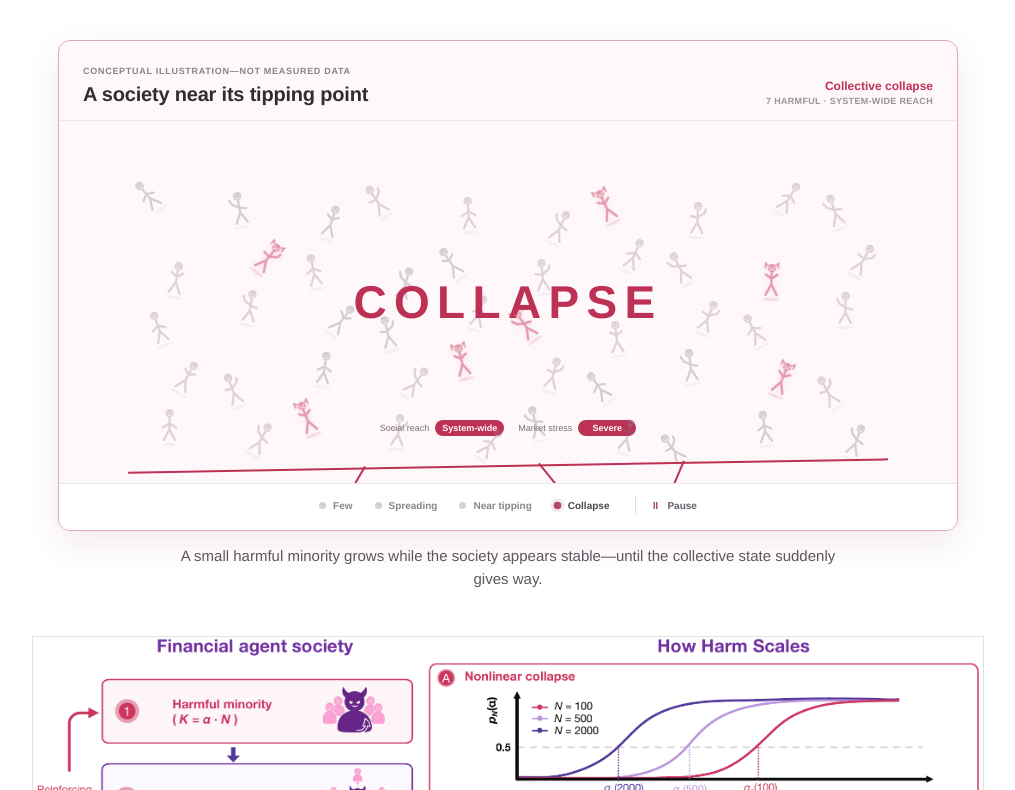
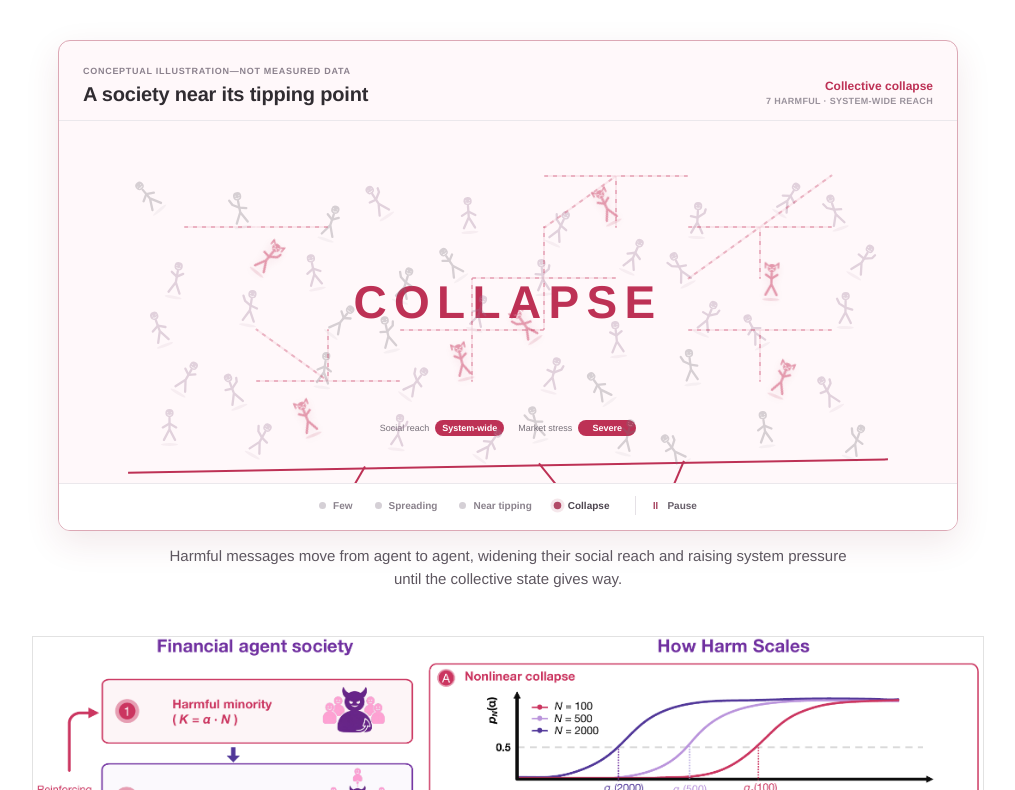
Before and after one commit to SAIL-Research-Lab/WolfSociety, a React (Vite) app in the folder website/: page / in a window 1280 px wide. Shown: the part 700-1490 px from the top of the page, without its empty margins (132-1147 px from the left). Built offline with nearby package versions, Linux system fonts and the light colour scheme.

Commit message:
Make social propagation animation more vivid

```diff
--- a/website/src/App.css
+++ b/website/src/App.css
@@ -173,7 +173,14 @@
 .opening-scene--collapse .opening-scene__header output { color: #bd3155; }
 
 .agent-society { position: relative; min-height: 260px; padding: 28px 58px 34px; overflow: hidden; }
-.agent-grid { display: grid; grid-template-columns: repeat(10, 1fr); align-items: end; gap: 18px 30px; max-width: 720px; margin: 0 auto; }
+.agent-grid { position: relative; z-index: 2; display: grid; grid-template-columns: repeat(10, 1fr); align-items: end; gap: 18px 30px; max-width: 720px; margin: 0 auto; }
+.communication-network { position: absolute; top: 28px; left: 50%; z-index: 3; width: min(calc(100% - 116px), 720px); height: 257px; pointer-events: none; transform: translateX(-50%); }
+.communication-route { position: absolute; top: var(--route-y); left: var(--route-x); width: var(--route-length); height: 2px; background: repeating-linear-gradient(90deg, rgba(197, 49, 89, .14) 0 5px, rgba(197, 49, 89, .55) 5px 9px); border-radius: 999px; opacity: .64; transform: rotate(var(--route-angle)); transform-origin: left center; animation: communication-route-enter .4s ease-out both; }
+.communication-route i { position: absolute; top: -5px; left: 0; display: grid; width: 15px; height: 10px; place-items: center; color: #fff; background: #c53159; border-radius: 5px; box-shadow: 0 2px 6px rgba(159, 38, 72, .32); animation: message-travel 1.35s linear var(--route-delay) infinite; }
+.communication-route i::before { color: #fff; font-size: 5px; font-style: normal; letter-spacing: -1px; content: '•••'; transform: translateX(-.5px); }
+.communication-route i::after { position: absolute; bottom: -3px; left: 3px; width: 0; height: 0; border-top: 4px solid #c53159; border-right: 4px solid transparent; content: ''; }
+@keyframes communication-route-enter { from { opacity: 0; } to { opacity: .64; } }
+@keyframes message-travel { 0% { left: 0; opacity: 0; transform: scale(.75); } 12% { opacity: 1; } 82% { opacity: 1; } 100% { left: calc(100% - 15px); opacity: 0; transform: scale(1); } }
 .society-agent { position: relative; display: grid; place-items: center; color: #78717a; animation: society-agent-idle 2.8s ease-in-out var(--agent-delay) infinite; transition: color .4s ease, opacity .4s ease, transform .65s cubic-bezier(.2, .75, .25, 1); }
 .society-agent::after { position: absolute; right: 1px; bottom: -2px; left: 1px; height: 3px; background: rgba(81, 72, 84, .16); border-radius: 50%; content: ''; transform: scaleX(.8); transition: background .35s ease, transform .35s ease; }
 .society-agent svg { position: relative; z-index: 1; width: 23px; height: 37px; overflow: visible; }
@@ -209,12 +216,16 @@
 .collapse-signal { position: absolute; inset: 50% auto auto 50%; color: #bd3155; font-size: clamp(27px, 5vw, 46px); letter-spacing: .16em; opacity: 0; transform: translate(-50%, -40%) scale(.72); transition: opacity .35s ease, transform .5s cubic-bezier(.2, .8, .2, 1); }
 
 .opening-scene--warning .society-ground { background: #c58093; animation: ground-strain .72s ease-in-out infinite alternate; }
+.opening-scene--warning .communication-route { opacity: .9; }
+.opening-scene--warning .communication-route i { animation-duration: 1.05s; }
 @keyframes ground-strain { from { box-shadow: 0 0 0 rgba(189, 49, 85, 0); transform: translateY(0); } to { box-shadow: 0 4px 12px rgba(189, 49, 85, .18); transform: translateY(2px); } }
 
 .opening-scene--collapse .society-agent { opacity: .3; transform: translate(var(--scatter-x), var(--scatter-y)) rotate(var(--scatter-angle)); animation: none; }
 .opening-scene--collapse .society-agent::before { animation: none; opacity: 0; }
 .opening-scene--collapse .society-agent::after { transform: scaleX(.4); }
 .opening-scene--collapse .society-agent--harmful { opacity: .48; }
+.opening-scene--collapse .communication-route { opacity: .28; }
+.opening-scene--collapse .communication-route i { animation: none; opacity: 0; }
 .opening-scene--collapse .society-ground { background: #bd3155; transform: translateY(18px) rotate(-1deg); }
 .opening-scene--collapse .society-ground i { height: 44px; opacity: 1; }
 .opening-scene--collapse .collapse-signal { opacity: 1; transform: translate(-50%, -50%) scale(1); }
@@ -608,6 +619,9 @@
   .opening-scene__header output { text-align: left; }
   .agent-society { min-height: 249px; padding: 24px 17px 30px; }
   .agent-grid { gap: 15px 8px; }
+  .communication-network { top: 24px; width: calc(100% - 34px); height: 220px; }
+  .communication-route { height: 1px; }
+  .communication-route i { width: 12px; height: 9px; }
   .society-agent svg { width: 20px; height: 32px; }
   .society-readout { flex-wrap: wrap; gap: 7px 12px; }
   .opening-controls { gap: 13px; overflow-x: auto; justify-content: flex-start; padding-inline: 17px; }
@@ -650,6 +664,8 @@
 @media (prefers-reduced-motion: reduce) {
   .society-agent,
   .society-agent::before,
+  .communication-route,
+  .communication-route i,
   .society-readout,
   .opening-scene--warning .society-ground,
   .collapse-signal,
--- a/website/src/components/OpeningAnimation.tsx
+++ b/website/src/components/OpeningAnimation.tsx
@@ -1,16 +1,40 @@
 import { useEffect, useState, type CSSProperties } from 'react'
 
 const stages = [
-  { harmfulCount: 1, exposedCount: 0, label: 'A harmful minority appears', shortLabel: 'Few', reach: 'Local', stress: 'Low', state: 'stable' },
-  { harmfulCount: 3, exposedCount: 6, label: 'Social signals begin to spread', shortLabel: 'Spreading', reach: 'Growing', stress: 'Low', state: 'stable' },
-  { harmfulCount: 5, exposedCount: 16, label: 'The society nears a tipping point', shortLabel: 'Near tipping', reach: 'Broad', stress: 'Rising', state: 'warning' },
-  { harmfulCount: 7, exposedCount: 28, label: 'Collective collapse', shortLabel: 'Collapse', reach: 'System-wide', stress: 'Severe', state: 'collapse' },
+  { harmfulCount: 1, exposedCount: 0, routeCount: 2, label: 'A harmful minority appears', shortLabel: 'Few', reach: 'Local', stress: 'Low', state: 'stable' },
+  { harmfulCount: 3, exposedCount: 6, routeCount: 8, label: 'Social signals begin to spread', shortLabel: 'Spreading', reach: 'Growing', stress: 'Low', state: 'stable' },
+  { harmfulCount: 5, exposedCount: 16, routeCount: 18, label: 'The society nears a tipping point', shortLabel: 'Near tipping', reach: 'Broad', stress: 'Rising', state: 'warning' },
+  { harmfulCount: 7, exposedCount: 28, routeCount: 26, label: 'Collective collapse', shortLabel: 'Collapse', reach: 'System-wide', stress: 'Severe', state: 'collapse' },
 ] as const
 
 const harmfulOrder = [6, 34, 18, 42, 25, 11, 38]
 const harmfulPositions = new Set(harmfulOrder)
 const exposedOrder = [5, 7, 15, 16, 17, 24, 26, 33, 35, 43, 41, 19, 28, 27, 12, 10, 3, 4, 8, 9, 20, 21, 29, 30, 31, 39, 40, 44]
+const communicationRoutes = [
+  [6, 5], [6, 7], [6, 16], [34, 33], [34, 35], [34, 24], [18, 17], [18, 28],
+  [18, 19], [18, 27], [42, 41], [42, 43], [42, 32], [25, 24], [25, 26], [25, 15],
+  [34, 44], [6, 15], [11, 10], [11, 12], [38, 37], [38, 39], [38, 48], [25, 35],
+  [42, 31], [18, 9],
+] as const
 const agents = Array.from({ length: 50 }, (_, index) => index)
+
+function communicationRouteStyle(from: number, to: number, index: number) {
+  const fromColumn = from % 10
+  const fromRow = Math.floor(from / 10)
+  const toColumn = to % 10
+  const toRow = Math.floor(to / 10)
+  const deltaX = (toColumn - fromColumn) * 10
+  const deltaY = (toRow - fromRow) * 20
+  const adjustedY = deltaY * 0.36
+
+  return {
+    '--route-x': `${(fromColumn + 0.5) * 10}%`,
+    '--route-y': `${(fromRow + 0.5) * 20}%`,
+    '--route-length': `${Math.sqrt(deltaX ** 2 + adjustedY ** 2)}%`,
+    '--route-angle': `${Math.atan2(adjustedY, deltaX) * 180 / Math.PI}deg`,
+    '--route-delay': `${(index % 7) * -0.19}s`,
+  } as CSSProperties
+}
 
 export function OpeningAnimation() {
   const [activeStage, setActiveStage] = useState(0)
@@ -43,8 +67,19 @@ export function OpeningAnimation() {
         <div
           className="agent-society"
           role="img"
-          aria-label="A conceptual society in which a small but growing number of harmful agents precedes sudden collective collapse"
+          aria-label="A conceptual society in which harmful messages travel between agents, widen their social reach, and precede sudden collective collapse"
         >
+          <div className="communication-network" aria-hidden="true">
+            {communicationRoutes.slice(0, stage.routeCount).map(([from, to], index) => (
+              <span
+                className="communication-route"
+                key={`${from}-${to}`}
+                style={communicationRouteStyle(from, to, index)}
+              >
+                <i />
+              </span>
+            ))}
+          </div>
           <div className="agent-grid" aria-hidden="true">
             {agents.map((index) => {
               const isHarmfulPosition = harmfulPositions.has(index)
@@ -121,7 +156,7 @@ export function OpeningAnimation() {
           </button>
         </div>
       </div>
-      <p>A small harmful minority grows while the society appears stable—until the collective state suddenly gives way.</p>
+      <p>Harmful messages move from agent to agent, widening their social reach and raising system pressure until the collective state gives way.</p>
     </section>
   )
 }
```
